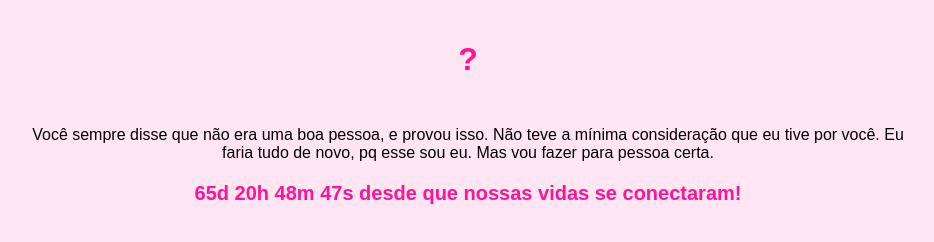
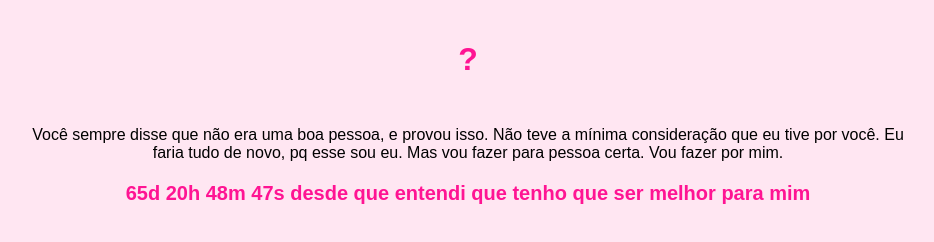
Before and after one commit to Meneguel01/Stezinha, a plain HTML site: page index.html in a window 1280 px wide. Shown: the whole page, without its empty margins (172-1106 px from the left). Drawn offline with Linux system fonts and the light colour scheme.

Commit message:
Update index.html

```diff
--- a/index.html
+++ b/index.html
@@ -1,4 +1,4 @@
-<!DOCTYPE html>
+ <!DOCTYPE html>
 <html lang="pt">
 <head>
     <meta charset="UTF-8">
@@ -47,7 +47,7 @@
     <h1>?</h1>
     <div class="container">
         <div class="column">
-            <p> Você sempre disse que não era uma boa pessoa, e provou isso. Não teve a mínima consideração que eu tive por você. Eu faria tudo de novo, pq esse sou eu. Mas vou fazer para pessoa certa.</p>
+            <p> Você sempre disse que não era uma boa pessoa, e provou isso. Não teve a mínima consideração que eu tive por você. Eu faria tudo de novo, pq esse sou eu. Mas vou fazer para pessoa certa. Vou fazer por mim.</p>
             <div class="counter" id="contador"></div>
         </div>
     </div>
@@ -62,7 +62,7 @@
             let minutos = Math.floor((diferenca % (1000 * 60 * 60)) / (1000 * 60));
             let segundos = Math.floor((diferenca % (1000 * 60)) / 1000);
 
-            document.getElementById("contador").innerHTML = `${dias}d ${horas}h ${minutos}m ${segundos}s desde que nossas vidas se conectaram!`;
+            document.getElementById("contador").innerHTML = `${dias}d ${horas}h ${minutos}m ${segundos}s desde que entendi que tenho que ser melhor para mim`;
         }
         setInterval(atualizarContador, 1000);
         atualizarContador();
```
